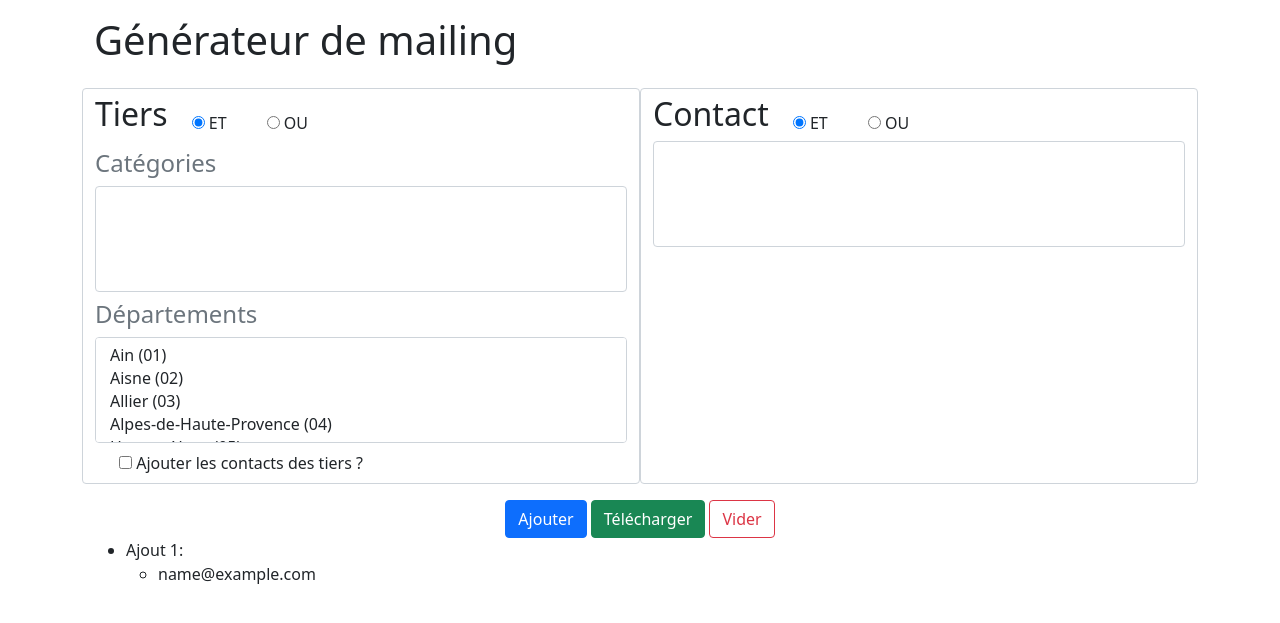
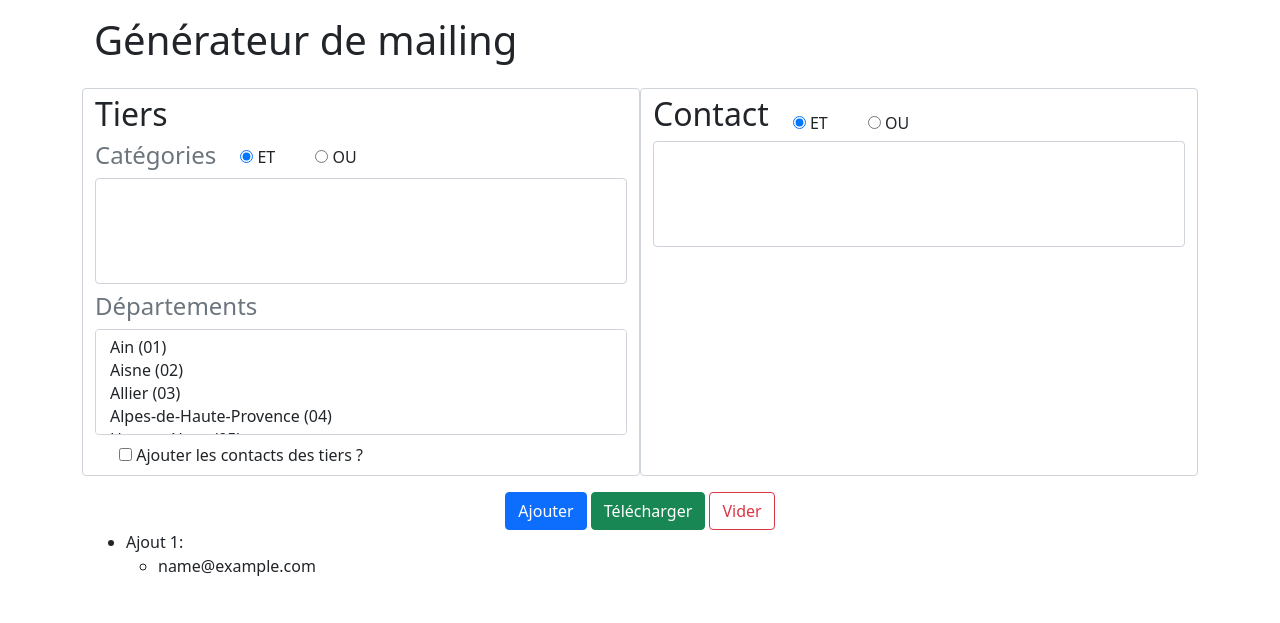
Before and after one commit to normanalie/dolimore, a Flask app: template app/templates/mailing/index.html in a window 1280 px wide. Shown: the part 76-699 px from the top of the page. Run offline with Flask 2, Linux system fonts and the light colour scheme; tables that the repository leaves empty hold one stand-in row (Sample ...); the template is opened without the code that fills it: values named after a table or form of the project are taken from there, most other values are stand-ins (such as "Sample title", 1, 10 or a date in 2020); lists and menus that the app fills with data are empty.

Commit message:
Fix: move operator selector for tags

```diff
--- a/app/templates/mailing/index.html
+++ b/app/templates/mailing/index.html
@@ -15,21 +15,18 @@
 
     <div class="form-group row">
         <div class="col form-control">
+            <h2>Tiers</h2>
             <div class="d-flex align-bottom">
-                <div class="d-inline-block"><h2>Tiers</h2></div>
-
+                <div class="d-inline-block">
+                    <h4 class="text-muted">Catégories</h4>
+                </div>
                 {% for operator in form.operator_customer %}
-                <div class="d-inline-block pt-3 form-check form-check-inline">
+                <div class="d-inline-block pt-1 form-check form-check-inline">
                 {{ operator() }} {{ operator.label }}
                 </div>
                 {% endfor %}
-
             </div>
-
-            <div class="my-2">
-                <h4 class="text-muted">Catégories</h4>
-                {{ form.categories_customer(class="form-control") }}
-            </div>
+            {{ form.categories_customer(class="form-control") }}
 
             <div class="my-2">
                 <h4 class="text-muted">Départements</h4>
```
